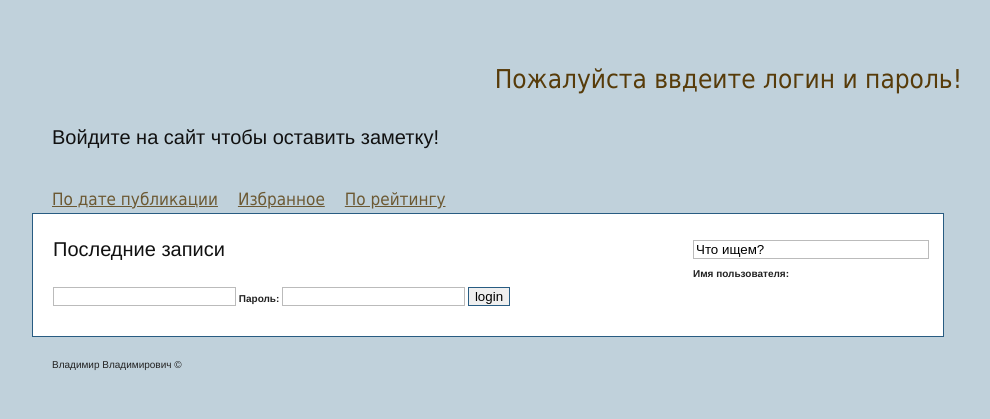
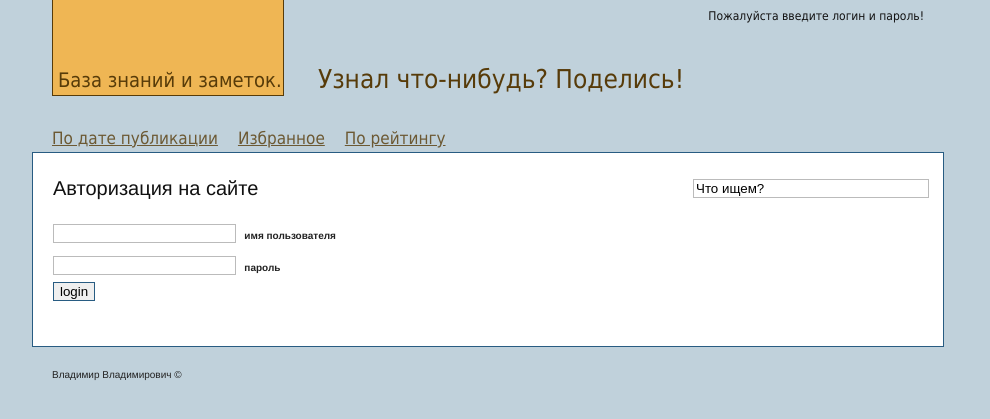
Before and after one commit to vladimirbright/knowledge, a Django app: template templates/registration/login.html in a window 1280 px wide. Shown: the top 419 px of the page, without its empty margins (153-1143 px from the left). Run offline with Django 3.2, Linux system fonts and the light colour scheme; the template is opened without the code that fills it, so the values that code supplies are empty.

Commit message:
Правки шаблонов.

```diff
--- a/templates/index.html
+++ b/templates/index.html
@@ -27,7 +27,8 @@
             <H3>Hi, <A href="{% url knowledge.users.views.details user.username %}" class="work-link work-link-underline">{{ user.username }}!</A></H3>
             <H3><A class="work-link" href="{% url django.contrib.auth.views.logout %}">выйти</A></H3>
         {% else %}
-          <H3>Здарова Аноним! <A href="{% url django.contrib.auth.views.login %}">Войди</A> или <A href="{% url knowledge.users.views.register %}">Зарегистрируйся</A></H3>
+          <H3>Здарова Аноним! <A href="{% url django.contrib.auth.views.login %}" class="work-link work-link-underline">Войди</A>
+            или <A class="work-link work-link-underline" href="{% url knowledge.users.views.register %}">Зарегистрируйся</A></H3>
         {% endif %}
         {% endblock %}
         </DIV>
--- a/templates/registration/login.html
+++ b/templates/registration/login.html
@@ -1,21 +1,36 @@
 {% extends 'index.html' %}
 
-{% block header%}
-    <H1>Пожалуйста ввдеите логин и пароль!</H1>
+{% block title %}:: Авторизация на сайте {% endblock %}
+
+{% block head-extra %}
+<STYLE type="text/css">
+.login_form_ul {
+    list-style: none;
+    padding: 0;
+}
+</STYLE>
 {% endblock %}
 
+{% block loginblock %}
+    <H3>Пожалуйста введите логин и пароль!</H3>
+{% endblock %}
+
+{% block form-navigation %} {% endblock %}
+
+{% block currentplace %}<H2>Авторизация на сайте</H2>{% endblock %}
+
 {% block main %}
+<DIV class="span-22 last">
  {% if form.errors %}
-    <P class="error">Sorry, that's not a valid username or password</P>
+    <P class="error">Не верный логин или пароль</P>
   {% endif %}
 
-  <FORM action="" method="post">
-    <LABEL for="username">Имя пользователя:</LABEL>
-    <INPUT type="text" name="username" value="" id="username">
-    <LABEL for="password">Пароль:</LABEL>
-    <INPUT type="password" name="password" value="" id="password">
-
-    <INPUT type="submit" value="login" />
-    <INPUT type="hidden" name="next" value="/" />
-  </form>
+  <FORM action="{% url django.contrib.auth.views.login %}" method="POST">
+  <UL class="login_form_ul">
+    <LI><INPUT type="text" name="username" value="" id="username">&nbsp;&nbsp;&nbsp;<LABEL for="username">имя пользователя</LABEL></LI>
+    <LI><INPUT type="password" name="password" value="" id="password">&nbsp;&nbsp;&nbsp;<LABEL for="password">пароль</LABEL></LI>
+    <LI><INPUT type="submit" value="login" /><INPUT type="hidden" name="next" value="/" /></LI>
+  </UL>
+  </FORM>
+</DIV>
 {% endblock %}
--- a/templates/registration/register.html
+++ b/templates/registration/register.html
@@ -1,4 +1,6 @@
 {% extends 'index.html' %}
+
+{% block title %}:: Регистрация на сайте {% endblock %}
 
 {% block head-extra %}<LINK href="/s/css/register.css" rel="stylesheet" type="text/css">{% endblock %}
 
--- a/urls.py
+++ b/urls.py
@@ -28,7 +28,7 @@
     (r'^comments/', include('django.contrib.comments.urls')),
     # логин и регистариция.
     url(r'^login/', login),
-    url(r'^logout/', logout),
+    url(r'^logout/', logout, {'next_page': '/' }),
     url(r'^register/', users_view.register),
     # url связанные с пользователями.
     url(r'^user/(?P<username>[\d\w_]+)/?$', users_view.details),
```
